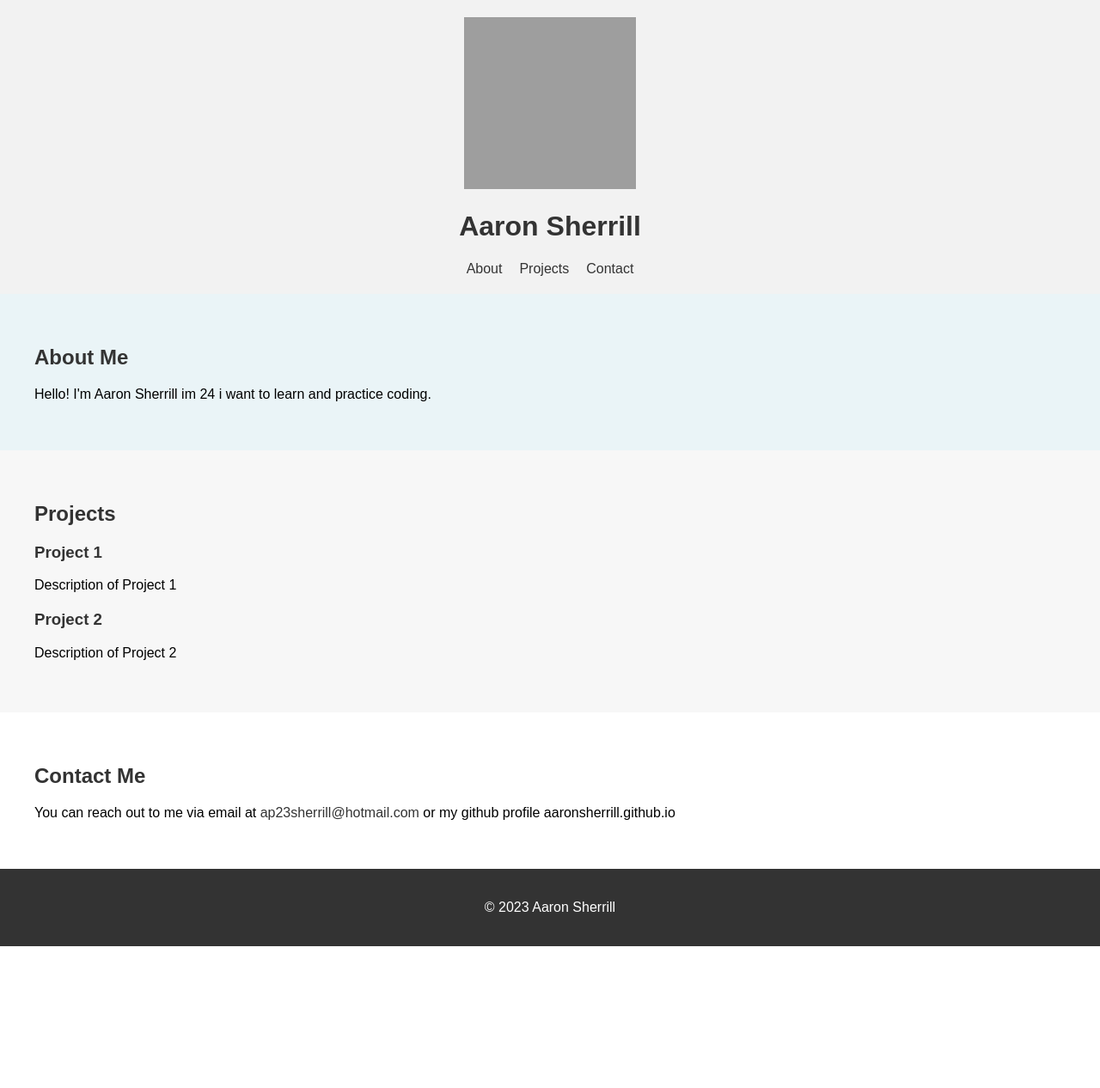
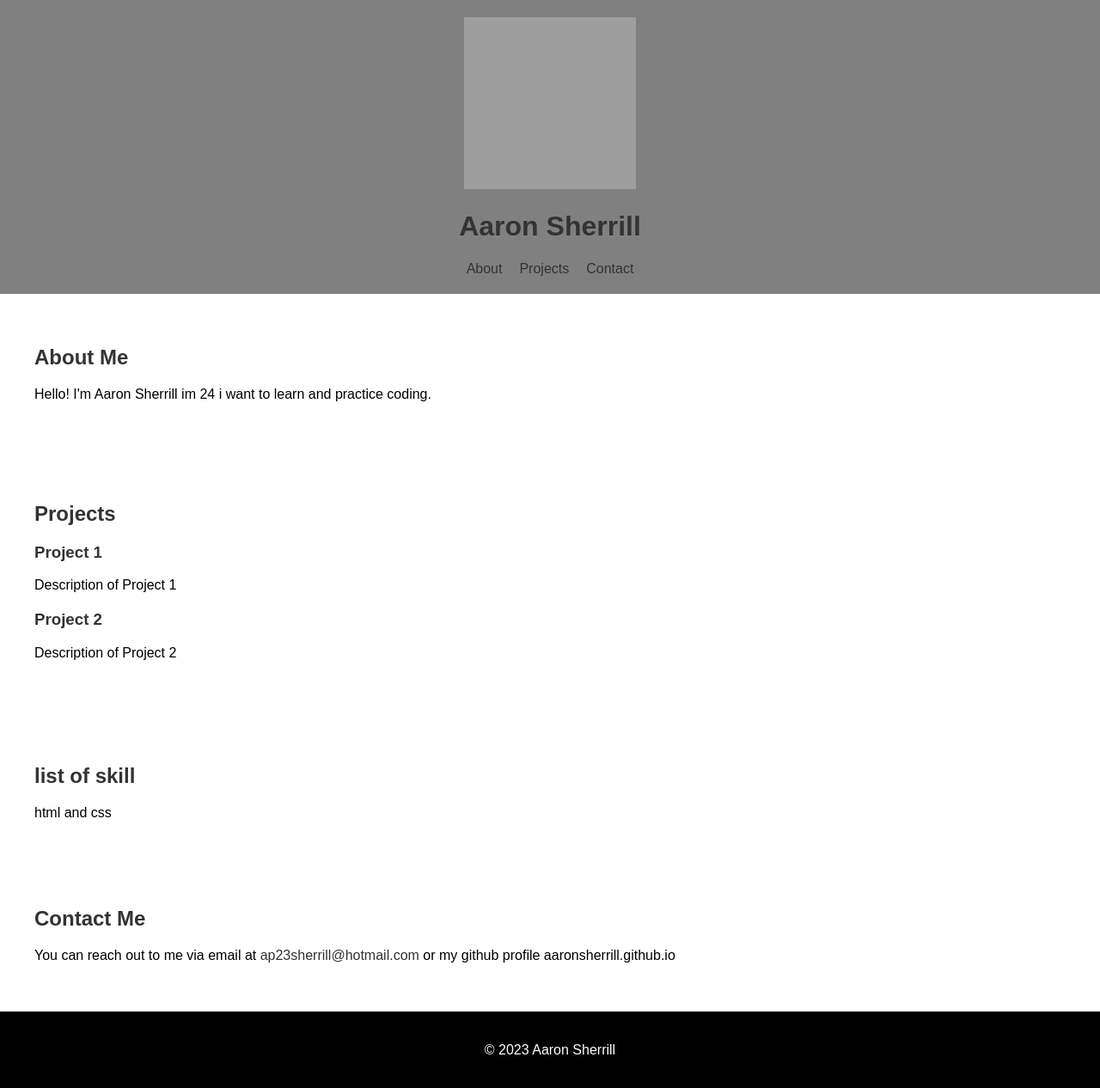
Before and after one commit to aaronsherrill/aaronsherrill.github.io, a plain HTML site: page index.html in a window 1280 px wide. Shown: the whole page at 86% size. Before the commit the page ends 1101 px from the top, so only its background shows below. Drawn offline with Linux system fonts and the light colour scheme; grey boxes are pictures that could not be loaded.

Commit message:
updated port

```diff
--- a/index.html
+++ b/index.html
@@ -41,8 +41,11 @@
     <p>Description of Project 2</p>
     </div>
   </section>
+   <section id="skill"><h2>list of skill</h2>
+  <article>html and css</article>
+  </section>
 
-  <section id="contact">
+   <section id="contact">
     <h2>Contact Me</h2>
 
     <p>You can reach out to me via email at <a href="ap23sherrill@hotmail.com">ap23sherrill@hotmail.com</a> or my github profile aaronsherrill.github.io </p>
--- a/styles.CSS
+++ b/styles.CSS
@@ -22,7 +22,7 @@ body {
 
   /* Header */
   header {
-    background-color: #f2f2f2;
+    background-color: gray;
     padding: 20px;
     text-align: center;
   }
@@ -43,21 +43,28 @@ body {
   }
 
   #about {
-    background-color: #eaf4f7;
+    background-color: white;
   }
 
   #projects {
-    background-color: #f7f7f7;
+    background-color: white;
   }
 
   .project {
     margin-bottom: 20px;
   }
 
+  #skill {
+    background-color:white;
+  }
+
+  .skill {
+    margin-bottom: 20px;
+  }
   /* Footer */
   footer {
-    background-color: #333;
-    color: #fff;
+    background-color:black;
+    color: white;
     text-align: center;
     padding: 20px;
   }
```
